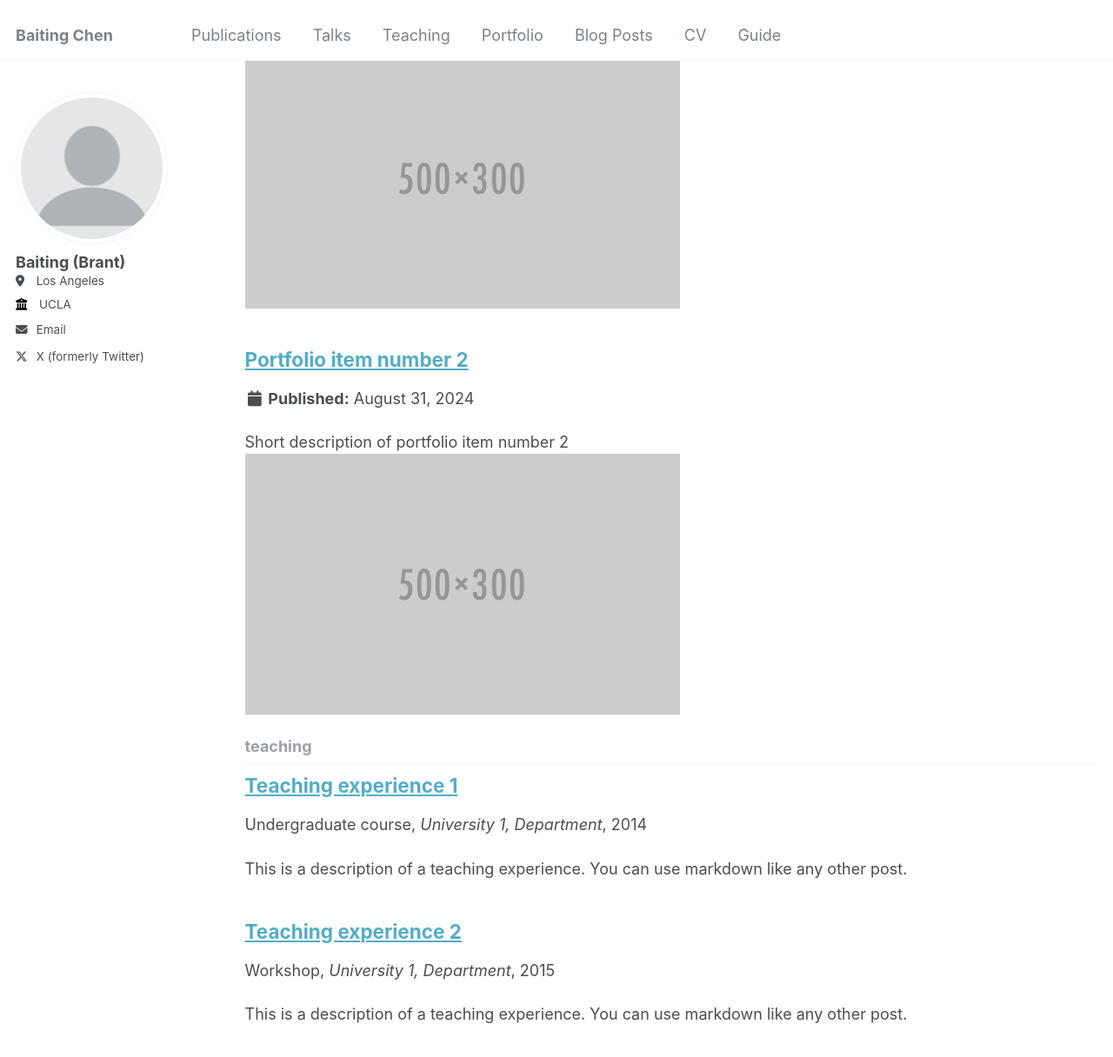
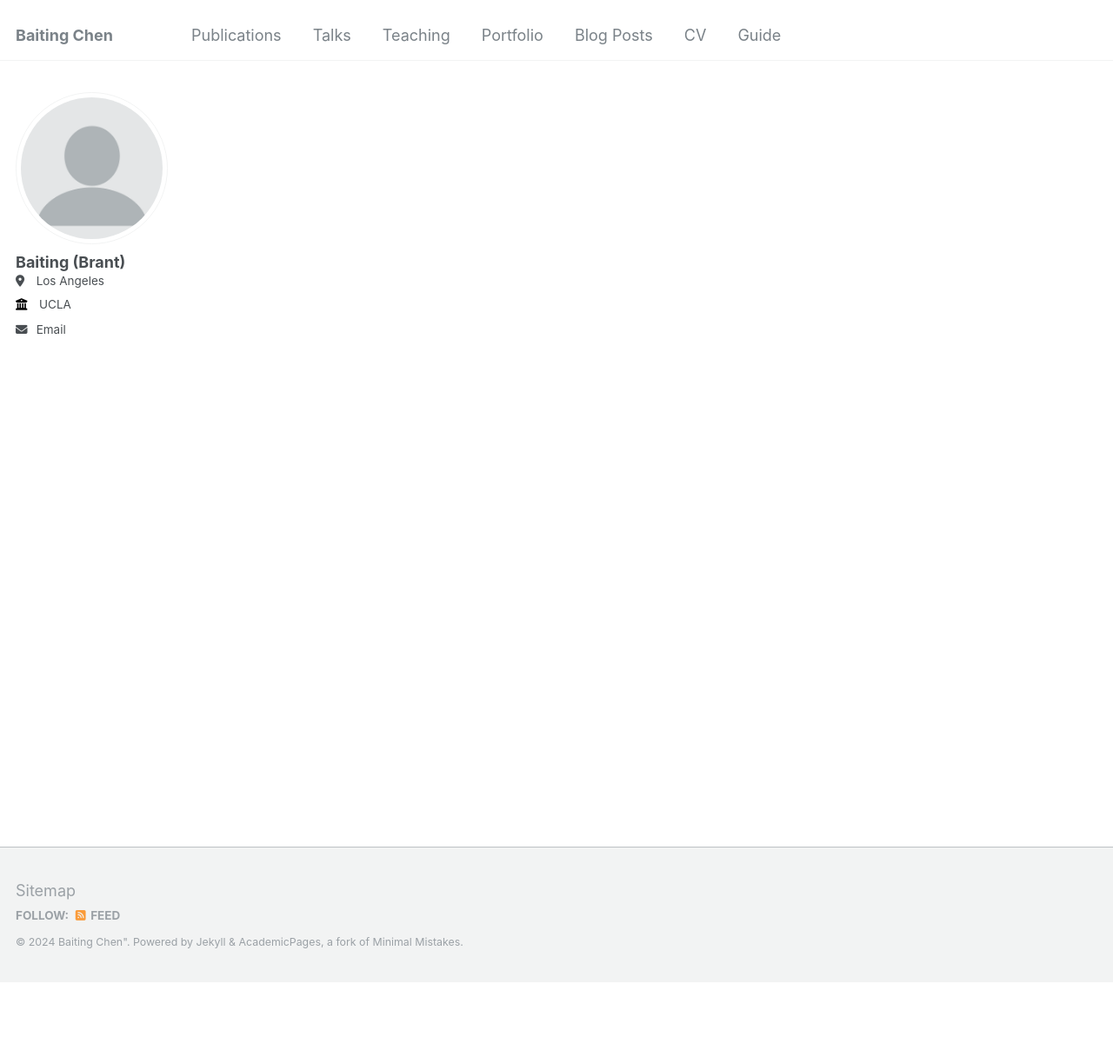
Before and after one commit to baiting0522/baiting0522.github.io, a Jekyll site: the page built from _pages/collection-archive.html, in a window 1280 px wide and 1400 px high, scrolled down 270 px. Shown: the top 1216 px of the window at 87% size. Built offline with Jekyll 4.4.1, drawn with Linux system fonts in a browser that asks for light colours; some of the changed lines change nothing that is shown; some of the changed text lies outside the part shown.

Commit message:
Update _config.yml

```diff
--- a/_config.yml
+++ b/_config.yml
@@ -65,7 +65,7 @@ author:
   steam            : # Username
   telegram         : # URL
   tumblr           : # Username
-  twitter          :  Username for X / Twitter
+  twitter          : # Username for X / Twitter
   vine             : # Username
   weibo            : # Username
   wikipedia        : # Username
@@ -210,13 +210,13 @@ kramdown:
 # These settings control the types of collections used by the template
 collections:
   teaching:
-    output: true
+    output: false
     permalink: /:collection/:path/
   publications:
     output: false
     permalink: /:collection/:path/
   portfolio:
-    output: true
+    output: false
     permalink: /:collection/:path/
   talks:
     output: false
@@ -258,9 +258,9 @@ defaults:
       type: publications
     values:
       layout: single
-      author_profile: true
-      share: true
-      comments: true
+      author_profile: false
+      share: false
+      comments: false
   # _portfolio
   - scope:
       path: ""
```
